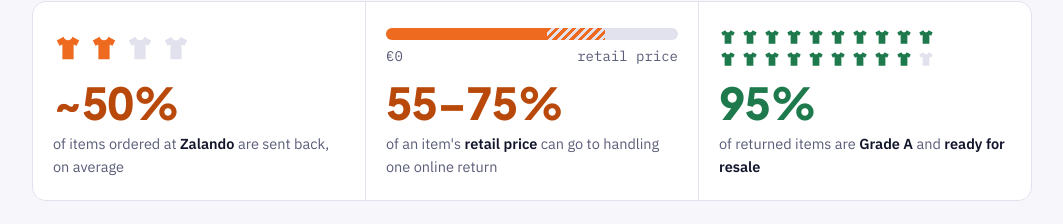
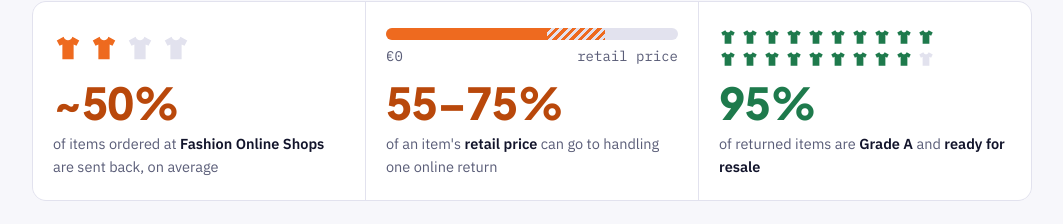
Before and after one commit to malekzahedi/atar-site, a plain HTML site: page index.html in a window 1280 px wide. Shown: the part 1056-1280 px from the top of the page, without its empty margins (108-1171 px from the left). Drawn offline with Linux system fonts and the light colour scheme.

Commit message:
fix: remove zalando name

```diff
--- a/index.html
+++ b/index.html
@@ -459,7 +459,7 @@ footer { padding-block: 28px 40px; border-top: 1px solid var(--line); color: var
       <div>
         <div class="viz" aria-hidden="true"><svg class="shirt on" viewBox="0 0 24 24" focusable="false"><path d="M8.5 3 3 6l2.2 4.2 2.3-1.1V21h9V9.1l2.3 1.1L21 6l-5.5-3c-.4 1.7-1.9 2.8-3.5 2.8S8.9 4.7 8.5 3z"/></svg><svg class="shirt on" viewBox="0 0 24 24" focusable="false"><path d="M8.5 3 3 6l2.2 4.2 2.3-1.1V21h9V9.1l2.3 1.1L21 6l-5.5-3c-.4 1.7-1.9 2.8-3.5 2.8S8.9 4.7 8.5 3z"/></svg><svg class="shirt" viewBox="0 0 24 24" focusable="false"><path d="M8.5 3 3 6l2.2 4.2 2.3-1.1V21h9V9.1l2.3 1.1L21 6l-5.5-3c-.4 1.7-1.9 2.8-3.5 2.8S8.9 4.7 8.5 3z"/></svg><svg class="shirt" viewBox="0 0 24 24" focusable="false"><path d="M8.5 3 3 6l2.2 4.2 2.3-1.1V21h9V9.1l2.3 1.1L21 6l-5.5-3c-.4 1.7-1.9 2.8-3.5 2.8S8.9 4.7 8.5 3z"/></svg></div>
         <b>~50%</b>
-        <span>of items ordered at <strong>Zalando</strong> are sent back, on average</span>
+        <span>of items ordered at <strong>Fashion Online Shops</strong> are sent back, on average</span>
       </div>
       <div>
         <div class="viz" aria-hidden="true">
```
